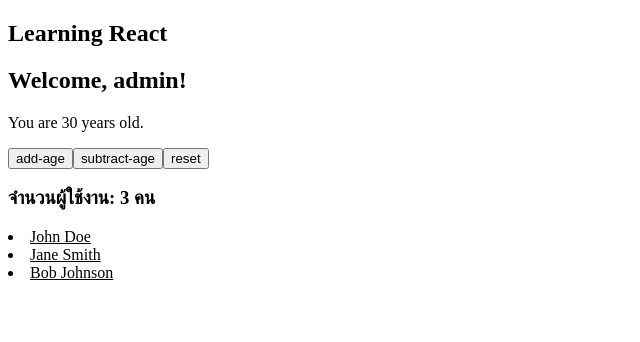
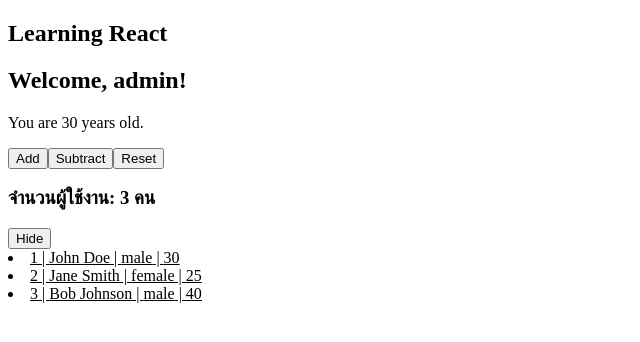
Before and after one commit to PetchAuisui/learning-react-basic, a React (Vite) app: page / in a window 1280 px wide. Shown: the top 342 px of the page, without its empty margins (0-640 px from the left). Built offline with nearby package versions, Linux system fonts and the light colour scheme.

Commit message:
Boolean State

```diff
--- a/src/App.jsx
+++ b/src/App.jsx
@@ -8,6 +8,7 @@
   { id: 2, name: 'Jane Smith', gender:"female", age: 25 },
   { id: 3, name: 'Bob Johnson', gender:"male", age: 40 },
   ]);
+  const [show, setShow] = useState(true)
 
   console.table(data)
   return (
@@ -15,13 +16,14 @@
     <h1>Learning React</h1>
     <h2>Welcome, {name}!</h2>
     <p>You are {age} years old.</p>
-    <button onClick={()=>setAge(age + 1)}>add-age</button>
-    <button onClick={()=>setAge(age - 1)}>subtract-age</button>
-    <button onClick={()=>setAge(30)}>reset</button>
+    <button onClick={()=>setAge(age + 1)}>Add</button>
+    <button onClick={()=>setAge(age - 1)}>Subtract</button>
+    <button onClick={()=>setAge(30)}>Reset</button>
     <h3>จำนวนผู้ใช้งาน: {data.length} คน </h3>
+    <button onClick={()=>setShow(!show)}>{show ? 'Hide' : 'Show'}</button>
     <u>
-      {data.map((item) => (
-      <li key ={item.id}>{item.name}</li>
+      {show && data.map((item) => (
+      <li key ={item.id}> {item.id} | {item.name} | {item.gender} | {item.age}</li>
       ))}
     </u>
   </section>
```
